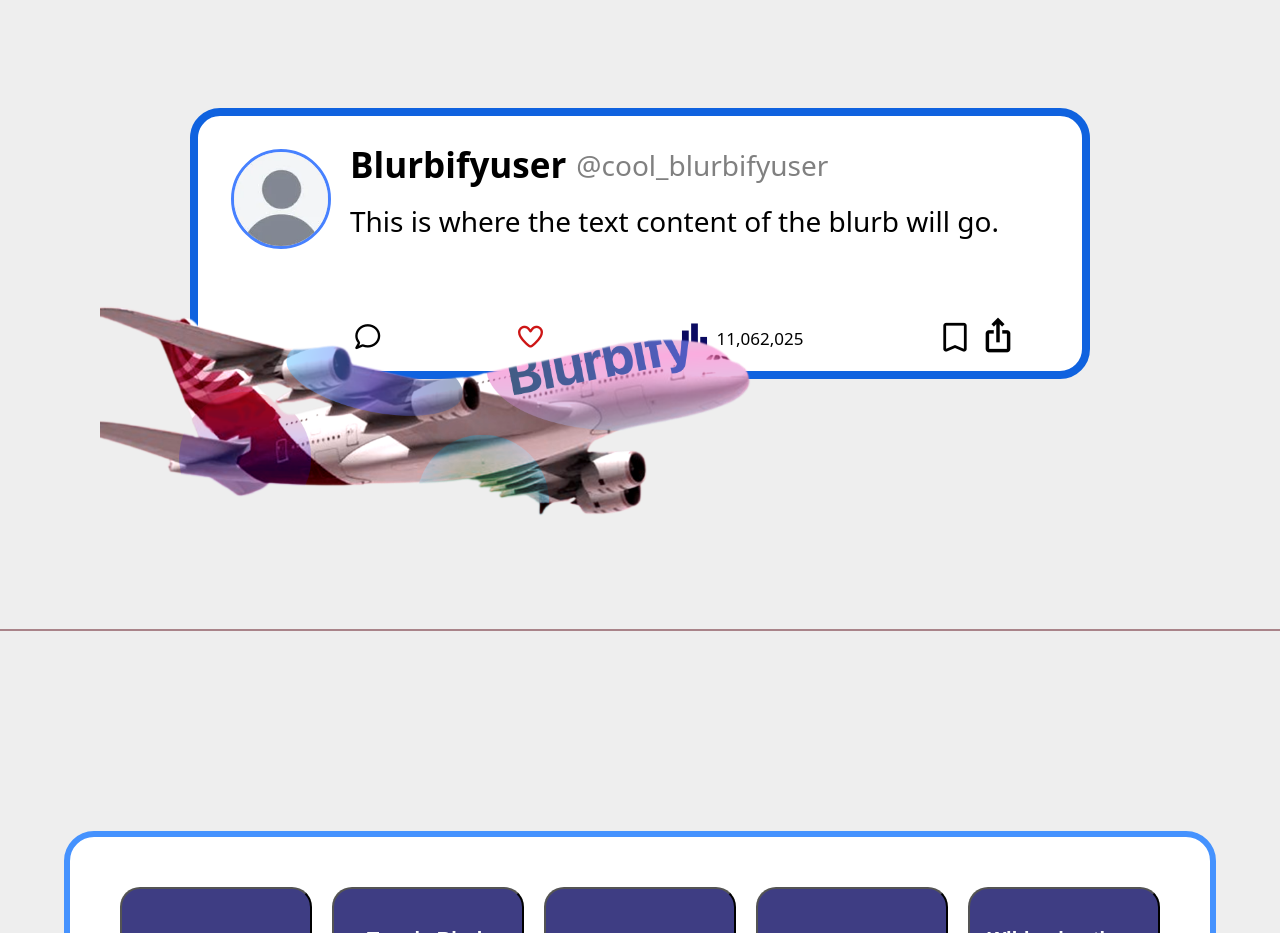
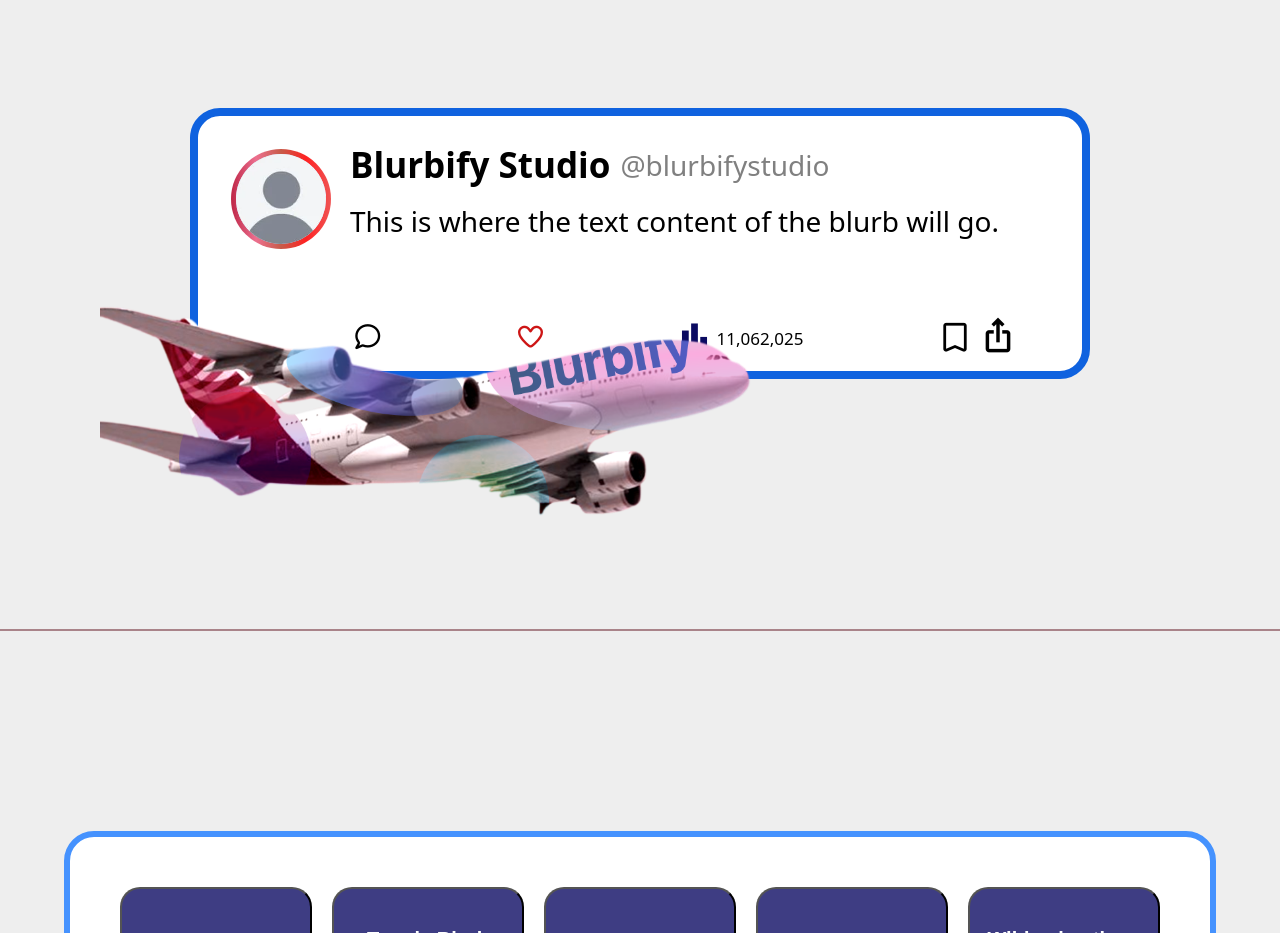
Before and after one commit to shalevwiden/blurbifysite, a website: page templates/blurbifyv1.html in a window 1280 px wide. Shown: the part 4440-5373 px from the top of the page. Drawn offline with nearby package versions, Linux system fonts and the light colour scheme.

Commit message:
Made pfps, made default username and name values

```diff
--- a/src/scss/_bodytext.scss
+++ b/src/scss/_bodytext.scss
@@ -757,18 +757,43 @@
           height: 100px;
           gap: 1px;
 
-          .pfpdiv {
+          .pfpborder {
             width: 100px;
             aspect-ratio: 1 / 1;
-            border: 0px solid black;
             border-radius: 50%;
+            background: linear-gradient(
+              90deg,
+              #be2647ff 0%,
+              #ec708fff 25%,
+              #c85b49 50%,
+              #ff2222ff 75%,
+              #ef5454ff 100%
+            );
 
+            // verified user pfp:
+
+            // background: linear-gradient(
+            //   90deg,
+            //   #60c4ff 5%,
+            //   #1e36ecff 15%,
+            //   #605bf7ff 38%,
+            //   #425d84ff 67%,
+            //   #d647d1ff 92%,
+            //   #60c4ffff 100%
+            // );
+
+            padding: 5px;
+            display: inline-block;
+            .pfpdiv {
+              width: 100%;
+              height: 100%;
+              border-radius: 50%;
+              background-color: var(--pfpbackground);
               overflow: hidden;
               z-index: 1;
               flex-shrink: 0;
+              @include flexcol;
 
-            background-color: var(--pfpbackground);
-            @include flexcol;
               img {
                 height: auto;
 
@@ -778,9 +803,12 @@
 
                 top: 3px;
                 right: 0px;
+                z-index: 0;
                 // this worked for swiden
               }
             }
+          }
+
           .usernamediv {
             height: 100%;
             width: auto;
--- a/static/js/inputs.js
+++ b/static/js/inputs.js
@@ -3,10 +3,15 @@
 const submitBtn = document.getElementById("submitBtn");
 const blurb = document.querySelector(".blurbdiv");
 
+const defaultname = "Blurbify Studio";
+const defaultusername = "blurbifystudio";
 submitBtn.addEventListener("click", () => {
   console.log("Submit clicked!"); //
 
   const nameinput = document.getElementById("nameInput").value;
+  if (!nameinput) {
+    nameinput = defaultname;
+  }
   //   verified is a boolean
   // make display none on the verified icon if the user selects no for the verification
 
@@ -14,6 +19,9 @@
   const usernameinput = document
     .getElementById("usernameInput")
     .value.toLowerCase();
+  if (!usernameinput) {
+    usernameinput = defaultusername;
+  }
   let contentinput = document.getElementById("contentInput").value;
 
   //   now get the blurb variables
--- a/templates/blurbifyv1.html
+++ b/templates/blurbifyv1.html
@@ -293,15 +293,18 @@
       <div class="blurbify_bg_div">
         <div class="blurbdiv">
           <div id="pfp_and_username">
-            <div class="pfpdiv" id="pfpid" style="border: 3px solid #4781ffff">
-              <img src="../images/nopfp.webp" alt="pfp gone" id="pfpimage" />
+            <div class="pfpborder">
+              <div class="pfpdiv" id="pfpid">
+                <img src="../images/nopfp.webp" alt="pfp gone" id="pfpimage" />
+              </div>
             </div>
+
             <div class="usernamediv">
               <div class="align_them_div">
                 <span id="name"
-                  >Blurbifyuser
+                  >Blurbify Studio
                   <div id="verified" style="display: none"></div> </span
-                ><span id="username">@cool_blurbifyuser</span>
+                ><span id="username">@blurbifystudio</span>
               </div>
             </div>
           </div>
```
Also changed, not shown: static/css/main.css, 1 other file. Lines whose indentation alone changed are shown as unchanged.
